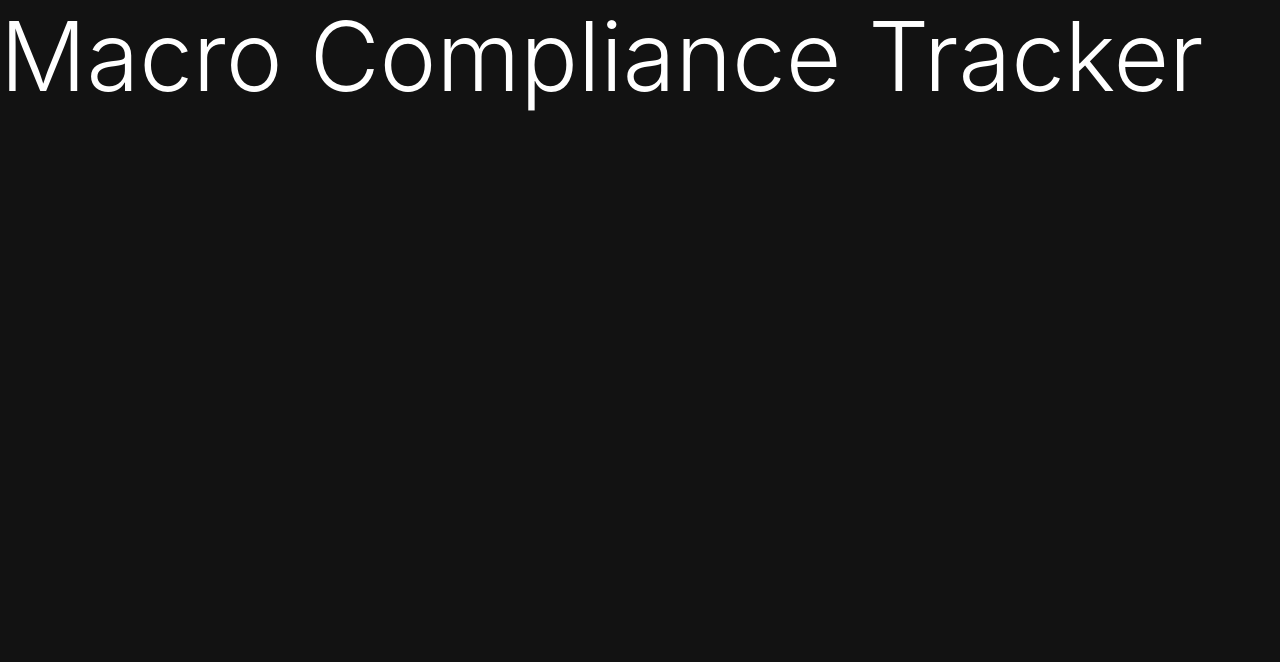
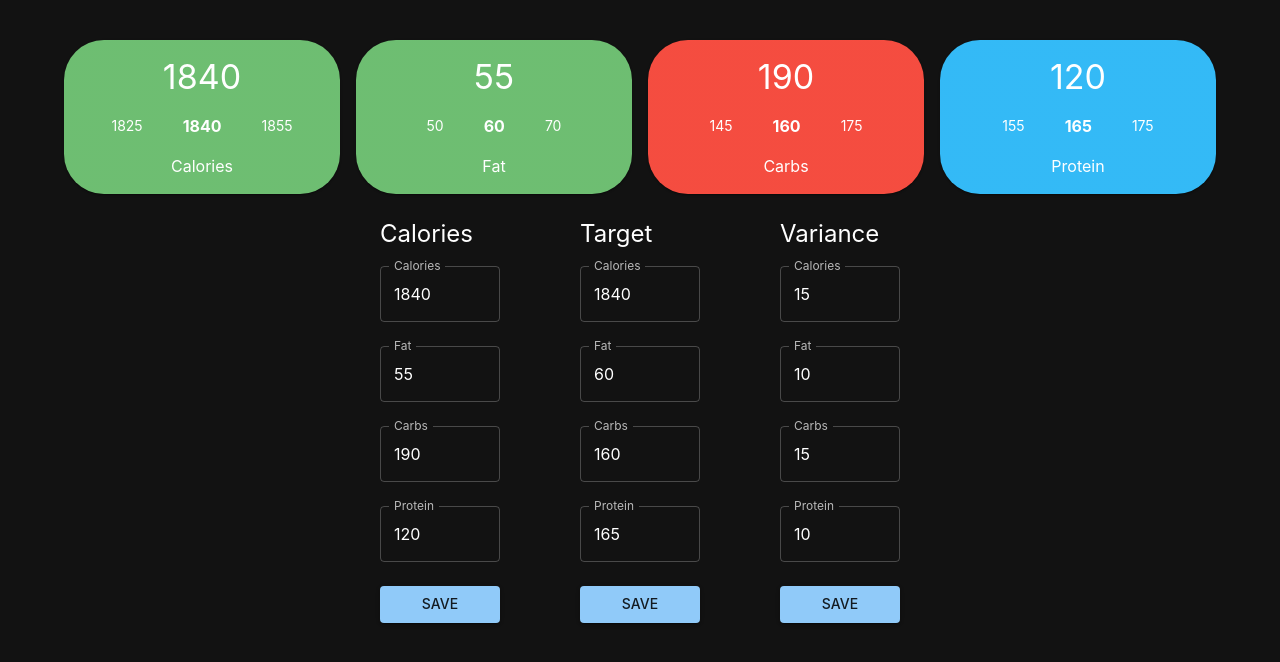
Before and after one commit to shakiralihamza/macro-compliance-tracker, a Next.js app: page / in a window 1280 px wide. Shown: the top 662 px of the page. Built offline with nearby package versions, Linux system fonts and the light colour scheme.

Commit message:
Frontend ready

```diff
--- /dev/null
+++ b/components/MCTForm.tsx
@@ -0,0 +1,108 @@
+/* eslint-disable react-hooks/exhaustive-deps */
+import React, {FC, useEffect} from 'react';
+import {Button, Stack, TextField} from "@mui/material";
+import {macroType} from "../pages";
+
+enum macroTypeValues {
+    calories = 'calories',
+    carbs = 'carbs',
+    fat = 'fat',
+    protein = 'protein'
+}
+
+const inputStyles = {
+    width: '120px',
+}
+
+interface MCTFormProps {
+    handleChange: ({value, name}: { value: number, name: string }) => void
+    name: string,
+    data: macroType
+}
+
+const MctForm: FC<MCTFormProps> = ({handleChange, name, data}) => {
+    const [calories, setCalories] = React.useState(0);
+    const [fat, setFat] = React.useState(0);
+    const [carbs, setCarbs] = React.useState(0);
+    const [protein, setProtein] = React.useState(0);
+
+    useEffect(() => {
+        // @ts-ignore
+        setCalories(data[macroTypeValues.calories][name]);
+        // @ts-ignore
+        setFat(data[macroTypeValues.fat][name]);
+        // @ts-ignore
+        setCarbs(data[macroTypeValues.carbs][name]);
+        // @ts-ignore
+        setProtein(data[macroTypeValues.protein][name]);
+    },[]);
+    const handleInput = (e: React.ChangeEvent<HTMLInputElement | HTMLTextAreaElement>) => {
+        const {name, value} = e.target;
+        const _name = name.split(' ')[1];
+        const _value = Number(value);
+
+        switch (_name) {
+            case macroTypeValues.calories:
+                if (!isNaN(_value)) {
+                    setCalories(_value);
+                    handleChange({value: _value, name});
+                }
+                break;
+            case macroTypeValues.fat:
+                if (!isNaN(_value)) {
+                    setFat(_value);
+                    handleChange({value: _value, name});
+                }
+                break;
+            case macroTypeValues.carbs:
+                if (!isNaN(_value)) {
+                    setCarbs(_value);
+                    handleChange({value: _value, name});
+                }
+                break;
+            case macroTypeValues.protein:
+                if (!isNaN(_value)) {
+                    setProtein(_value);
+                    handleChange({value: _value, name});
+                }
+                break;
+        }
+    }
+    return (
+        <>
+            <Stack spacing={3}>
+                <TextField name={name + ' ' + macroTypeValues.calories}
+                           label={'Calories'}
+                           value={calories}
+                           variant={'outlined'}
+                           style={inputStyles}
+                           onChange={(e) => handleInput(e)}
+                />
+                <TextField name={name + ' ' + macroTypeValues.fat}
+                           label={'Fat'}
+                           value={fat}
+                           variant={'outlined'}
+                           style={inputStyles}
+                           onChange={(e) => handleInput(e)}
+                />
+                <TextField name={name + ' ' + macroTypeValues.carbs}
+                           label={'Carbs'}
+                           value={carbs}
+                           variant={'outlined'}
+                           style={inputStyles}
+                           onChange={(e) => handleInput(e)}
+                />
+                <TextField name={name + ' ' + macroTypeValues.protein}
+                           label={'Protein'}
+                           value={protein}
+                           variant={'outlined'}
+                           style={inputStyles}
+                           onChange={(e) => handleInput(e)}
+                />
+                <Button variant={'contained'}>Save</Button>
+            </Stack>
+        </>
+    );
+}
+
+export default MctForm;
--- /dev/null
+++ b/components/result.tsx
@@ -0,0 +1,55 @@
+import React, {FC, useEffect} from 'react';
+import {Grid, Paper, Typography} from "@mui/material";
+import {Stack} from "@mui/material";
+import {macroDetails} from "../pages";
+
+interface ResultProps {
+    result: macroDetails
+}
+
+type BackGroundType = 'success' | 'error' | 'info';
+const Result: FC<ResultProps> = ({result}) => {
+    const [background, setBackground] = React.useState<BackGroundType>('success');
+
+    useEffect(() => {
+        const min = result.target - result.variant;
+        const max = result.target + result.variant;
+
+        if (result.total >= min && result.total <= max) {
+            setBackground('success');
+        } else if (result.total < min) {
+            setBackground('info');
+        } else if (result.total > max) {
+            setBackground('error');
+        }
+
+    }, [result.target, result.total, result.variant]);
+
+    return (
+        <div>
+            <Paper elevation={1} sx={{
+                p: 2,
+                borderRadius: 10,
+                bgcolor: background + '.main',
+            }}>
+                <Grid container alignItems={'center'} justifyContent={'center'} direction={'column'} spacing={2}>
+                    <Grid item>
+                        <Typography variant={'h4'}>{result.total}</Typography>
+                    </Grid>
+                    <Grid item xs>
+                        <Stack direction={'row'} spacing={5} alignItems={'center'}>
+                            <Typography variant={'body2'}>{result.target - result.variant}</Typography>
+                            <Typography variant={'body1'} fontWeight={'bold'}>{result.target}</Typography>
+                            <Typography variant={'body2'}>{result.target + result.variant}</Typography>
+                        </Stack>
+                    </Grid>
+                    <Grid item xs>
+                        <Typography variant={'body1'}>{result.label}</Typography>
+                    </Grid>
+                </Grid>
+            </Paper>
+        </div>
+    );
+}
+
+export default Result;
--- a/pages/index.tsx
+++ b/pages/index.tsx
@@ -1,14 +1,102 @@
+// noinspection JSUnusedGlobalSymbols
+
 import type {NextPage} from 'next'
 import Head from 'next/head'
-import {Typography} from "@mui/material";
+import {Container, Grid, Typography} from "@mui/material";
+import Result from "../components/result";
+import MCTForm from "../components/MCTForm";
+import React, {useState} from "react";
 
+let dummyData = {
+    calories: {
+        label: "Calories",
+        total: 1840,
+        target: 1840,
+        variant: 15
+    },
+    carbs: {
+        label: "Carbs",
+        total: 190,
+        target: 160,
+        variant: 15
+    },
+    fat: {
+        label: "Fat",
+        total: 55,
+        target: 60,
+        variant: 10
+    },
+    protein: {
+        label: "Protein",
+        total: 120,
+        target: 165,
+        variant: 10
+    }
+}
+
+export type macroDetails = {
+    label: string,
+    total: number,
+    target: number,
+    variant: number
+}
+
+export interface macroType {
+    calories: macroDetails,
+    carbs: macroDetails,
+    fat: macroDetails,
+    protein: macroDetails
+}
 const Home: NextPage = () => {
+    const [data, setData] = useState<macroType>(dummyData);
+
+    const handleChange = ({value, name}: { value: number, name: string }) => {
+        const _data = {...data};
+
+        let resultType = name.split(" ")[0].toLowerCase();
+        let resultMacro = name.split(" ")[1].toLowerCase();
+
+        // @ts-ignore
+        _data[resultMacro][resultType] = value;
+
+        setData(_data);
+    }
+
     return (
         <>
             <Head>
                 <title>Macro Compliance Tracker</title>
             </Head>
-            <Typography variant="h1" component="h1" gutterBottom>Macro Compliance Tracker</Typography>
+            <Container maxWidth={'lg'}>
+                <Grid container justifyContent={'center'} alignItems={'center'} spacing={2} my={3}>
+                    <Grid item xs={3}>
+                        <Result result={data.calories}/>
+                    </Grid>
+                    <Grid item xs={3}>
+                        <Result result={data.fat}/>
+                    </Grid>
+                    <Grid item xs={3}>
+                        <Result result={data.carbs}/>
+                    </Grid>
+                    <Grid item xs={3}>
+                        <Result result={data.protein}/>
+                    </Grid>
+                </Grid>
+                <Grid container justifyContent={'center'} alignItems={'center'} spacing={10}>
+                    <Grid item xs={'auto'}>
+                        <Typography variant={'h5'} mb={2}>Calories</Typography>
+                        <MCTForm data={data} name={'total'} handleChange={handleChange}/>
+                    </Grid>
+                    <Grid item xs={'auto'}>
+                        <Typography variant={'h5'} mb={2}>Target</Typography>
+                        <MCTForm data={data} name={'target'} handleChange={handleChange}/>
+                    </Grid>
+                    <Grid item xs={'auto'}>
+                        <Typography variant={'h5'} mb={2}>Variance</Typography>
+                        <MCTForm data={data} name={'variant'} handleChange={handleChange}/>
+                    </Grid>
+                </Grid>
+            </Container>
         </>
     )
 }
```
